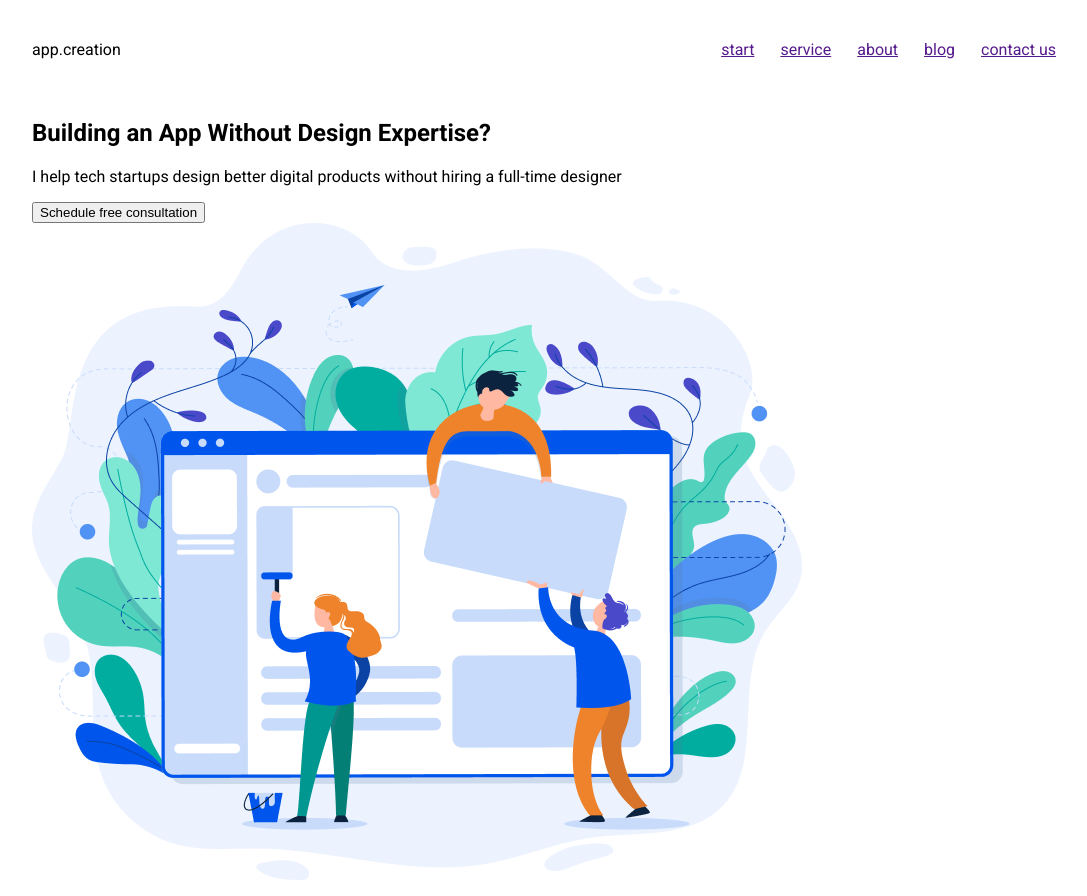
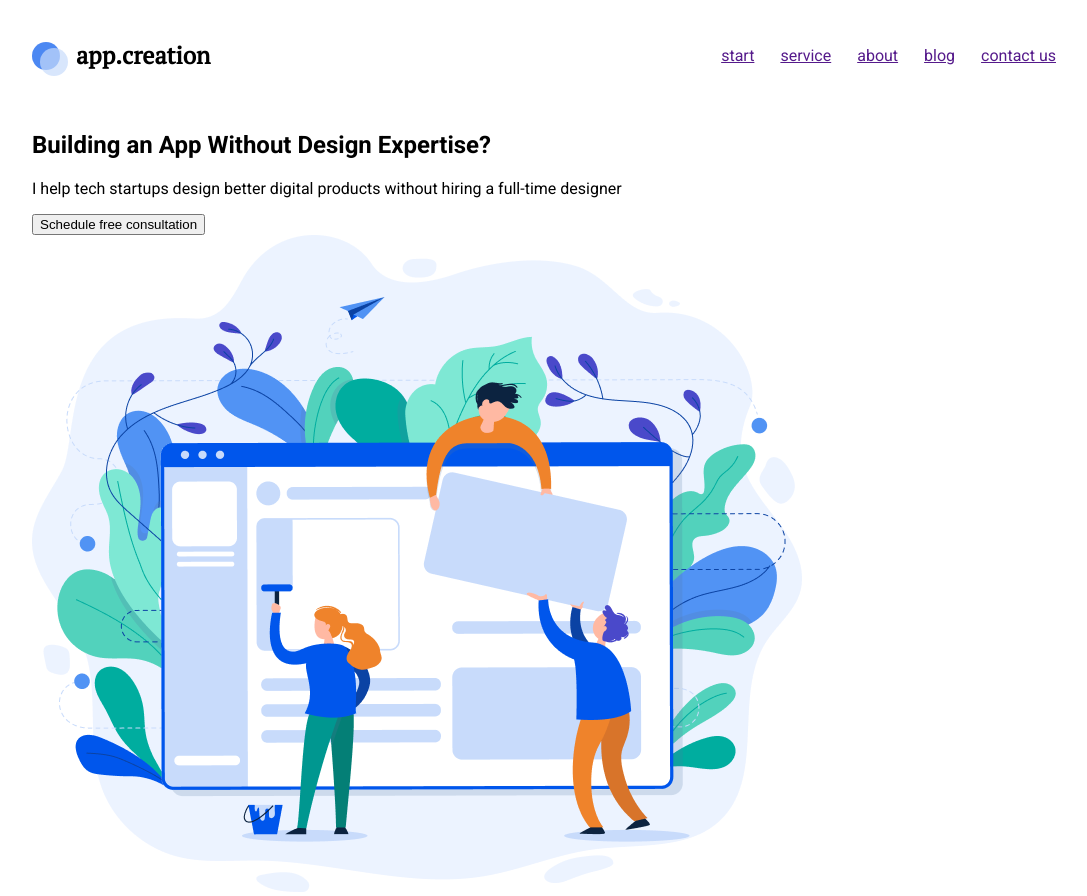
Before and after one commit to WebHeroSchool/css2.0_ev, a plain HTML site: page index.html in a window 1280 px wide. Shown: the whole page, without its empty margins (96-1183 px from the left). Drawn offline with Linux system fonts and the light colour scheme.

Commit message:
changes in logo

```diff
--- a/fonts.css
+++ b/fonts.css
@@ -0,0 +1,27 @@
+@font-face {
+  font-family: 'pt_serif';
+  src: url(fonts/ptserif-bold-webfont.woff) format('woff');
+  font-weight: normal;
+  font-style: normal;
+}
+
+@font-face {
+  font-family: 'pt_serif';
+  src: url(fonts/ptserif-bolditalic-webfont.woff) format('woff');
+  font-weight: normal;
+  font-style: normal;
+}
+
+@font-face {
+  font-family: 'pt_serif';
+  src: url(fonts/ptserif-italic-webfont.woff) format('woff');
+  font-weight: normal;
+  font-style: normal;
+}
+
+@font-face {
+  font-family: 'pt_serif';
+  src: url(fonts/ptserif-regular-webfont.woff) format('woff');
+  font-weight: normal;
+  font-style: normal;
+}
--- a/index.html
+++ b/index.html
@@ -4,13 +4,17 @@
     <meta charset="UTF-8">
     <meta name="viewport" content="width=device-width, initial-scale=1.0">
     <link href="https://fonts.googleapis.com/css2?family=Roboto:ital,wght@0,400;0,500;0,700;1,400;1,500;1,700&display=swap" rel="stylesheet">
+    <link rel="stylesheet" type="text/css" href="fonts.css">
     <link rel="stylesheet" type="text/css" href="style.css">
     <title>New site</title>
   </head>
   <body>
   	<div class="wrapper">
     <header class="header">
-		<div class="logo">app.creation</div>
+		<div class="logo">
+		<div class="logo__circle logo__circle_color_dark-blue"></div>
+		<div class="logo__circle logo__circle_color_blue"></div>
+	    app.creation</div>
 	<nav class="menu">
 		<a class="menu__item" href="">start</a>
 		<a class="menu__item" href="">service</a>
--- a/style.css
+++ b/style.css
@@ -11,7 +11,31 @@ body {
   justify-content: space-between;
 }
 .logo {
+  position: relative;
   padding: 40px 0 40px 0;
+  padding-left: 44px;
+  font-family: 'pt_serif', arial, helvetica, 'sans-serif';
+  font-weight: bold;
+  font-size: 24px;
+  line-height: 31px;
+}
+.logo__circle {
+  position: absolute;
+  left: 0;
+  top: 50%;
+  transform: translateY(-50%);
+  width: 28px;
+  height: 28px;
+  border-radius: 50%;
+  opacity: .7;
+}
+  .logo__circle_color_blue {
+  left: 8px;
+  top: 56%;
+  background: #C8DBFB;
+}
+  .logo__circle_color_dark-blue {
+  background: #0056EC;
 }
 .menu {
   display: flex;
```
Also changed, not shown: fonts/ptserif-bold-webfont.woff (added), fonts/ptserif-bolditalic-webfont.woff (added), fonts/ptserif-italic-webfont.woff (added), fonts/ptserif-regular-webfont.woff (added).
